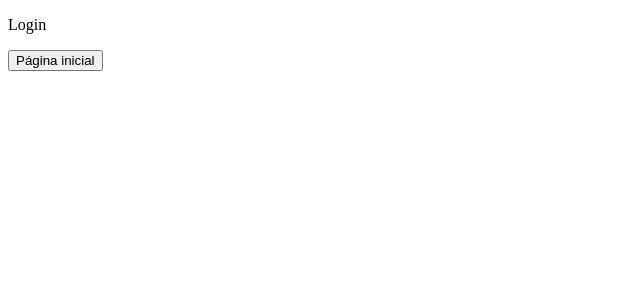
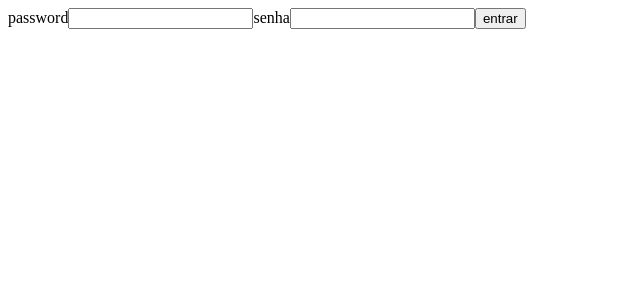
Before and after one commit to cnncauan/react-app-basic, a React (Create React App) app: page /login in a window 1280 px wide. Shown: the top 300 px of the page, without its empty margins (0-640 px from the left). Built offline with nearby package versions, Linux system fonts and the light colour scheme.

Commit message:
feat: adding useState login page

```diff
--- a/src/Pages/login/Login.tsx
+++ b/src/Pages/login/Login.tsx
@@ -1,16 +1,38 @@
-import { useNavigate } from "react-router-dom";
+import { useState } from "react";
 
+//
 export const Login = () => {
-  const navigate = useNavigate();
+  const [email, setEmail] = useState("");
+  const [password, setPassowrd] = useState("");
 
   const handleClick = () => {
-    navigate("/pagina-inicial");
+    console.log(email);
+    console.log(password);
   };
 
   return (
     <div>
-      <p>Login</p>
-      <button onClick={handleClick}>Página inicial</button>
+      <form>
+        <label>
+          <span>password</span>
+          <input
+            type="text"
+            value={email}
+            onChange={(e) => setEmail(e.target.value)}
+          />
+        </label>
+        <label>
+          <span>senha</span>
+          <input
+            type="password"
+            value={password}
+            onChange={(e) => setPassowrd(e.target.value)}
+          />
+        </label>
+        <button type="button" onClick={handleClick}>
+          entrar
+        </button>
+      </form>
     </div>
   );
 };
```
